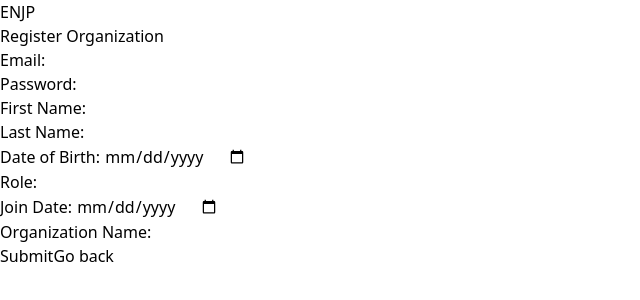
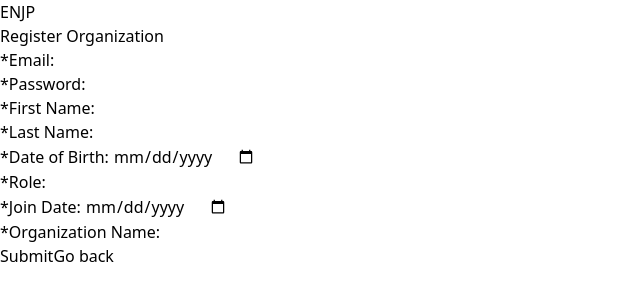
Before and after one commit to CC36-Team-Cherry/Frontend, a Vue app: page /adminorg in a window 1280 px wide. Shown: the top 300 px of the page, without its empty margins (0-640 px from the left). Built offline with nearby package versions, Linux system fonts and the light colour scheme; no server answers.

Commit message:
feat: required field and validation on register org

```diff
--- a/src/components/authorization/RegisterOrganization.vue
+++ b/src/components/authorization/RegisterOrganization.vue
@@ -22,7 +22,7 @@
         <form class="flex flex-col space-y-4">
           <div>
             <label class="block text-gray-700 font-medium mb-2">
-              {{ $t('login.email') }}:
+              <span class="text-red-500 font-bold">*</span>{{ $t('login.email') }}:
             </label>
             <input v-model="formData.email" type="email"
               class="w-full p-3 border border-gray-300 rounded focus:outline-none focus:ring-2 focus:ring-blue-400"
@@ -30,7 +30,7 @@
           </div>
           <div>
             <label class="block text-gray-700 font-medium mb-2">
-              {{ $t('login.password') }}:
+              <span class="text-red-500 font-bold">*</span>{{ $t('login.password') }}:
             </label>
             <input v-model="formData.password" type="password"
               class="w-full p-3 border border-gray-300 rounded focus:outline-none focus:ring-2 focus:ring-blue-400"
@@ -38,7 +38,7 @@
           </div>
           <div>
             <label class="block text-gray-700 font-medium mb-2">
-              {{ $t('register.firstName') }}:
+              <span class="text-red-500 font-bold">*</span>{{ $t('register.firstName') }}:
             </label>
             <input v-model="formData.first_name" type="text"
               class="w-full p-3 border border-gray-300 rounded focus:outline-none focus:ring-2 focus:ring-blue-400"
@@ -46,7 +46,7 @@
           </div>
           <div>
             <label class="block text-gray-700 font-medium mb-2">
-              {{ $t('register.lastName') }}:
+              <span class="text-red-500 font-bold">*</span>{{ $t('register.lastName') }}:
             </label>
             <input v-model="formData.last_name" type="text"
               class="w-full p-3 border border-gray-300 rounded focus:outline-none focus:ring-2 focus:ring-blue-400"
@@ -54,7 +54,7 @@
           </div>
           <div>
             <label class="block text-gray-700 font-medium mb-2">
-              {{ $t('employeeDetails.fields.dateOfBirth') }}:
+              <span class="text-red-500 font-bold">*</span>{{ $t('employeeDetails.fields.dateOfBirth') }}:
             </label>
             <input v-model="formData.birthdate" type="date"
               class="w-full p-3 border border-gray-300 rounded focus:outline-none focus:ring-2 focus:ring-blue-400"
@@ -62,7 +62,7 @@
           </div>
           <div>
             <label class="block text-gray-700 font-medium mb-2">
-              {{ $t('settings.fields.role') }}:
+              <span class="text-red-500 font-bold">*</span>{{ $t('settings.fields.role') }}:
             </label>
             <input v-model="formData.role" type="text"
               class="w-full p-3 border border-gray-300 rounded focus:outline-none focus:ring-2 focus:ring-blue-400"
@@ -70,7 +70,7 @@
           </div>
           <div>
             <label class="block text-gray-700 font-medium mb-2">
-              {{ $t('settings.fields.joinDate') }}:
+              <span class="text-red-500 font-bold">*</span>{{ $t('settings.fields.joinDate') }}:
             </label>
             <input v-model="formData.join_date" type="date"
               class="w-full p-3 border border-gray-300 rounded focus:outline-none focus:ring-2 focus:ring-blue-400"
@@ -78,7 +78,7 @@
           </div>
           <div>
             <label class="block text-gray-700 font-medium mb-2">
-              {{ $t('register.organizationName') }}:
+              <span class="text-red-500 font-bold">*</span>{{ $t('register.organizationName') }}:
             </label>
             <input v-model="formData.company_name" type="text"
               class="w-full p-3 border border-gray-300 rounded focus:outline-none focus:ring-2 focus:ring-blue-400"
@@ -137,7 +137,6 @@ const goToLogin = () => {
 }
 
 const handleSubmit = async () => {
-  isLoading.value = true;
   try {
     if (
       !formData.value.email ||
@@ -152,6 +151,7 @@ const handleSubmit = async () => {
       alert(t('register.errorFillAllFields'));
       return;
     }
+    isLoading.value = true;
     // create Firebase user with form data and fetch post to add to backend
     await createUserFirebase();
     router.push({ path: `/employee` });
```
